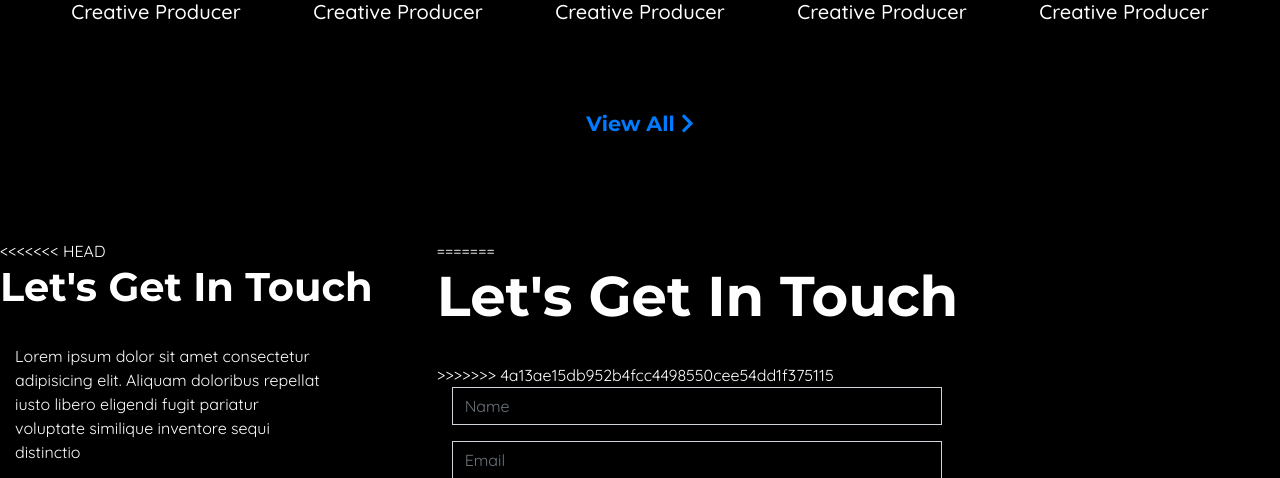
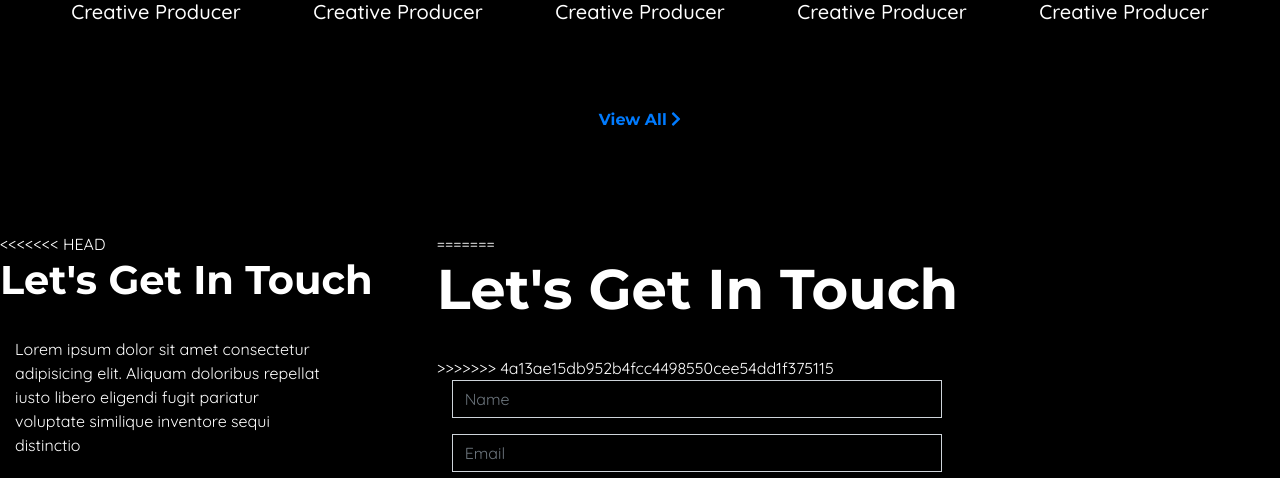
Before and after one commit to ChimCollective/chim-collective-website, a PHP site: page / in a window 1280 px wide. Shown: the part 4268-4746 px from the top of the page. Run offline with PHP 8.4, Linux system fonts and the light colour scheme; some libraries are stand-ins or nearby versions.

Commit message:
Update style.css

```diff
--- a/css/style.css
+++ b/css/style.css
@@ -554,7 +554,7 @@
   background-color: #ffcd32;
 }
 
-.view-all {
+/* .view-all {
   font-size: 1.3rem;
   position: relative;
   color: #fff;
@@ -566,7 +566,7 @@
   color: #ffcd32;
   text-decoration: none;
   transition-duration: 0.5s;
-}
+} */
 
 /* ===== CONTACT FORM PAGE =====  */
 .contact-box {
```
